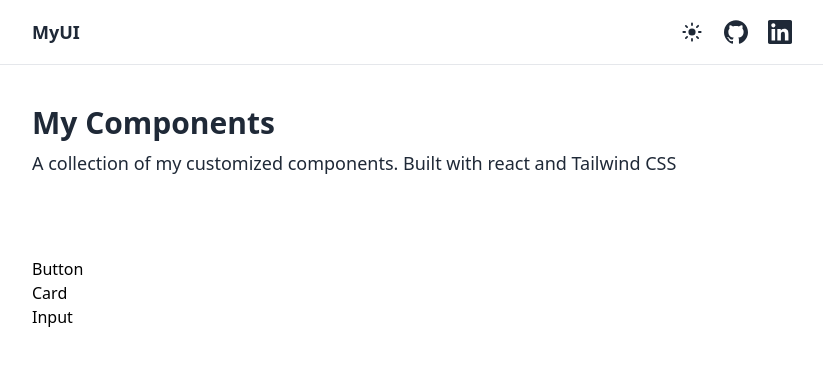
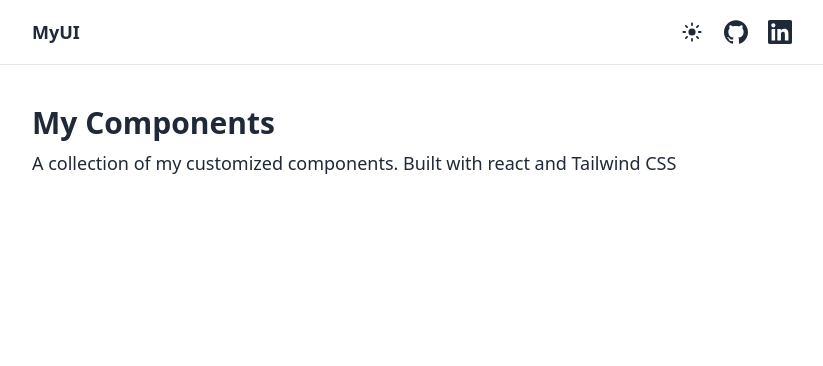
Before and after one commit to LeoGoubard/myown-uilibrary, a React (Vite) app: page / in a window 1280 px wide. Shown: the top 366 px of the page, without its empty margins (224-1047 px from the left). Built offline with nearby package versions, Linux system fonts and the light colour scheme.

Commit message:
feat: implementation of the router

```diff
--- a/src/App.tsx
+++ b/src/App.tsx
@@ -1,73 +1,32 @@
-import { useState, useEffect } from "react";
 import Layout from "./components/site/Layout";
+import { Routes, Route, Outlet, BrowserRouter } from "react-router-dom";
 import ButtonPage from "./routes/Button";
 import CardPage from "./routes/Card";
 import InputPage from "./routes/Input";
-import Container from "./components/site/Container";
+import { HomePage } from "./routes/Home";
 
 export default function App() {
-  const [currentPath, setCurrentPath] = useState(window.location.pathname)
 
 
-  useEffect(() => {
-    const handlePopState = () => {
-      setCurrentPath(window.location.pathname)
-    }
-
-    window.addEventListener("popstate", handlePopState)
-
-    return () => {
-      window.removeEventListener("popstate", handlePopState)
-    }
-  }, [])
-
-  const navigate = (path: string) => {
-    window.history.pushState({}, "", path)
-
-    setCurrentPath(path)
-  }
-  const renderComponent = () => {
-    switch (currentPath) {
-      case "/":
-        return (
-          <HomePage>
-            <div className="flex flex-col text-black dark:text-white">
-              <a onClick={() => navigate("/button")}>Button</a>
-              <a onClick={() => navigate("/card")}>Card</a>
-              <a onClick={() => navigate("/input")}>Input</a>
-            </div>
-          </HomePage>
-        )
-
-      case "/button":
-        return <ButtonPage />
-
-      case "/card":
-        return <CardPage />
-
-      case "/input":
-        return <InputPage />
-
-        default:
-          return <div>No bueno Not found 404</div>
-    }
-  }
-
   return (
-    <Layout>
-      {renderComponent()}
-    </Layout>
+    <BrowserRouter>
+      <AppRoutes />
+    </BrowserRouter>
   )
 
 }
 
-export const HomePage = ({ children } : {children?: React.ReactNode}) => {
+export function AppRoutes() {
+
   return (
-    <Container
-      title="My Components"
-      description="A collection of my customized components. Built with react and Tailwind CSS"
-    >
-      {children}
-    </Container>
+    <Routes>
+      <Route path="/" element={<Layout><Outlet /></Layout>}>
+        <Route index={true} element={<HomePage />} />
+        <Route path="button" element={<ButtonPage />} />
+        <Route path="card" element={<CardPage />} />
+        <Route path="input" element={<InputPage />} />
+      </Route>
+    </Routes>
   )
+
 }
--- a/src/components/site/Navbar.tsx
+++ b/src/components/site/Navbar.tsx
@@ -1,6 +1,6 @@
 import { SiGithub, SiLinkedin } from "react-icons/si";
 import { HiMiniMoon, HiMiniSun } from "react-icons/hi2";
-
+import { Link } from "react-router-dom";
 import { useTheme } from "./useTheme";
 
 const Navbar = () => {
@@ -11,9 +11,9 @@ const Navbar = () => {
           <div className="mx-auto w-full max-w-3xl space-y-20">
             <div className="flex justify-between">
               <div className="flex flex-1 items-center justify-start">
-                <a href="/" className="inline-flex h-10 items-center justify-center text-lg font-bold text-gray-800 dark:text-white">
+                <Link to="/" className="inline-flex h-10 items-center justify-center text-lg font-bold text-gray-800 dark:text-white">
                   MyUI
-                </a>
+                </Link>
               </div>
               <div className="flex flex-1 items-center justify-end">
                 <nav className="flex items-center space-x-1">
--- /dev/null
+++ b/src/routes/Home.tsx
@@ -0,0 +1,12 @@
+import Container from "../components/site/Container"
+
+export const HomePage = ({ children } : {children?: React.ReactNode}) => {
+  return (
+    <Container
+      title="My Components"
+      description="A collection of my customized components. Built with react and Tailwind CSS"
+    >
+      {children}
+    </Container>
+  )
+}
```
